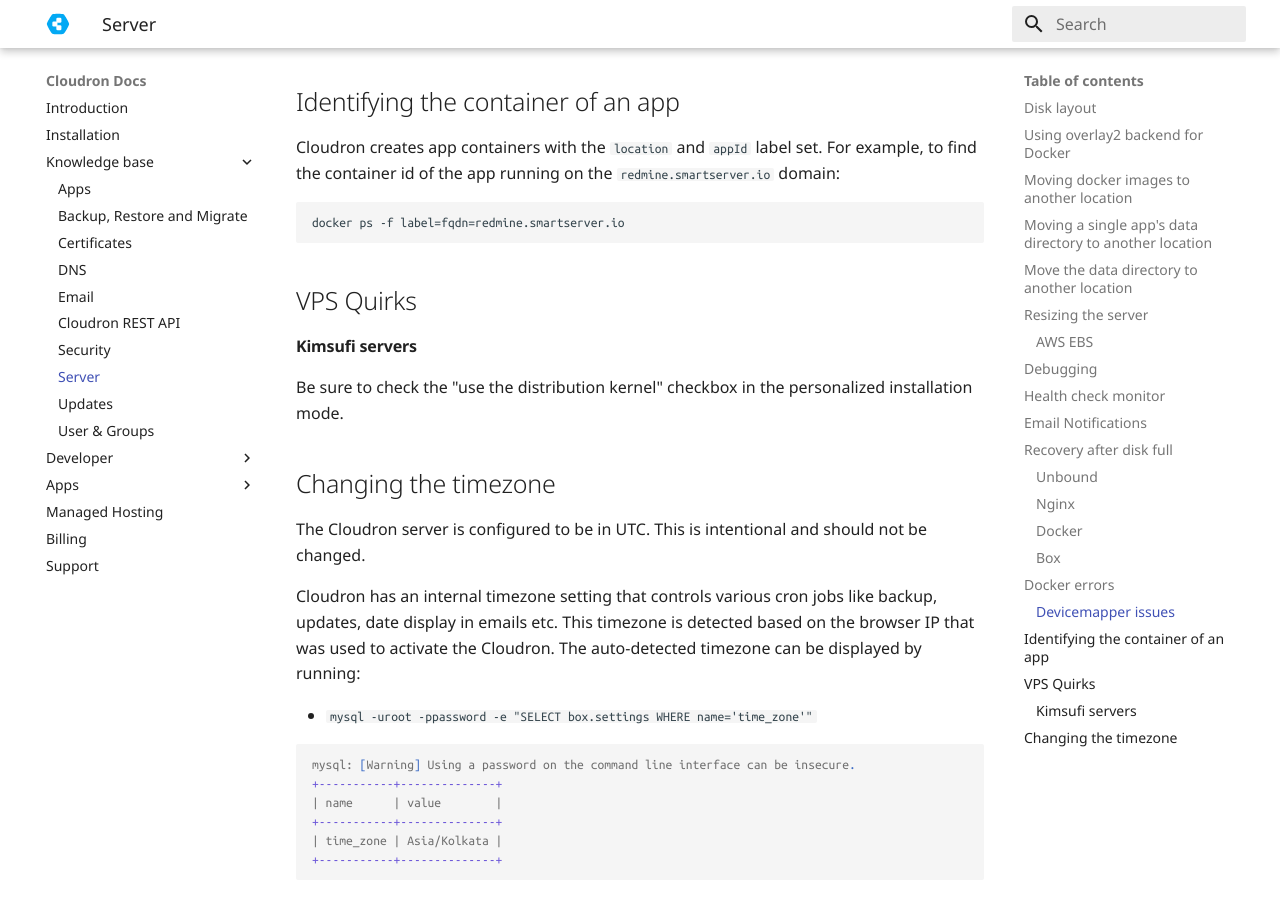
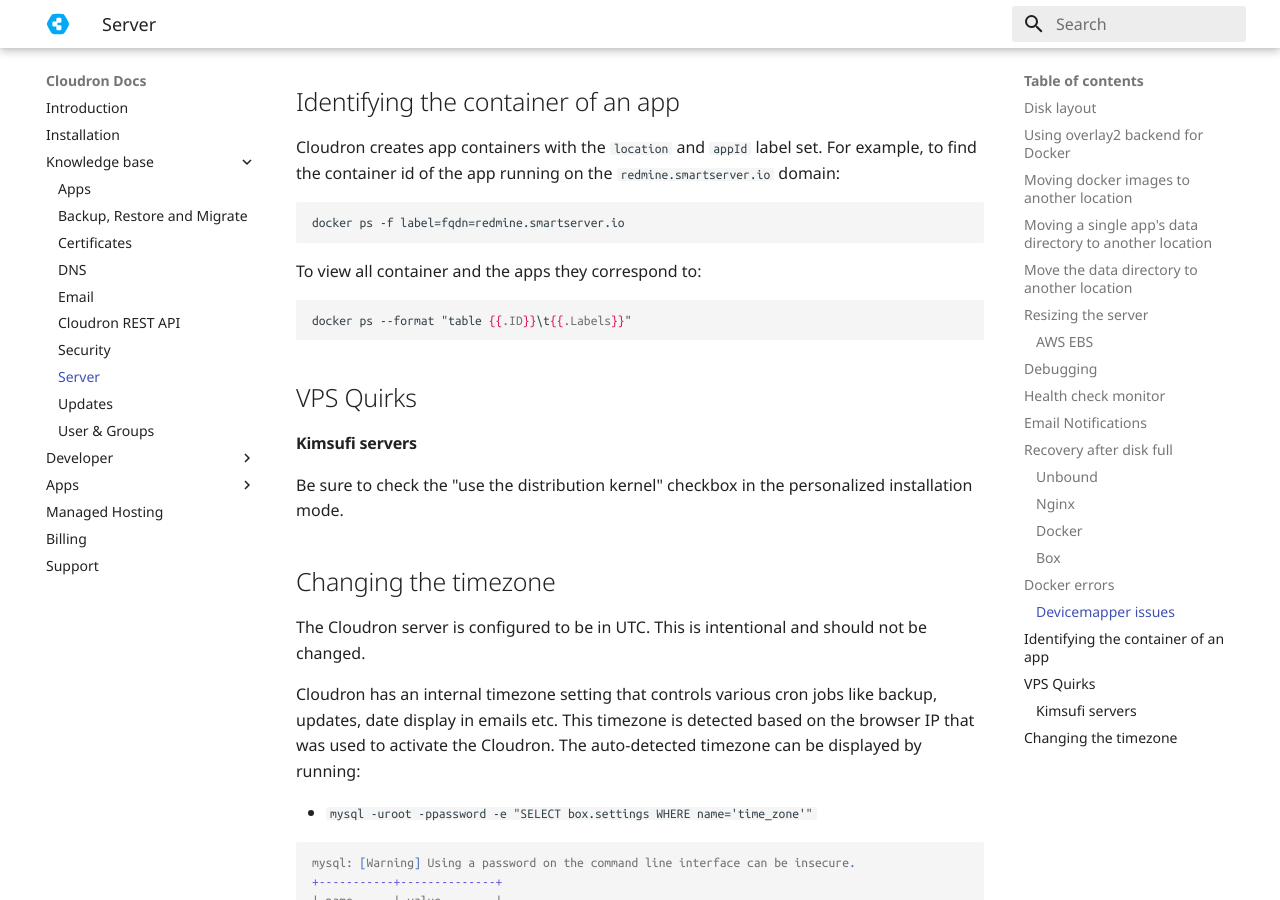
Before and after one commit to M-arcus/cloudron-docs, an MkDocs documentation site: the page built from docs/documentation/server.md, in a window 1280 px wide and 900 px high, scrolled down 6826 px. Built offline with MkDocs 1.6.1 and Material for MkDocs 9.7.7, drawn with Linux system fonts in a browser that asks for light colours; old or Windows-style settings are respelled for this version of MkDocs.

Commit message:
Add the command to view all the apps

````diff
--- a/docs/documentation/server.md
+++ b/docs/documentation/server.md
@@ -314,6 +314,12 @@
 docker ps -f label=fqdn=redmine.smartserver.io
 ```
 
+To view all container and the apps they correspond to:
+
+```
+docker ps --format "table {{.ID}}\t{{.Labels}}"
+```
+
 ## VPS Quirks
 
 #### Kimsufi servers
````
